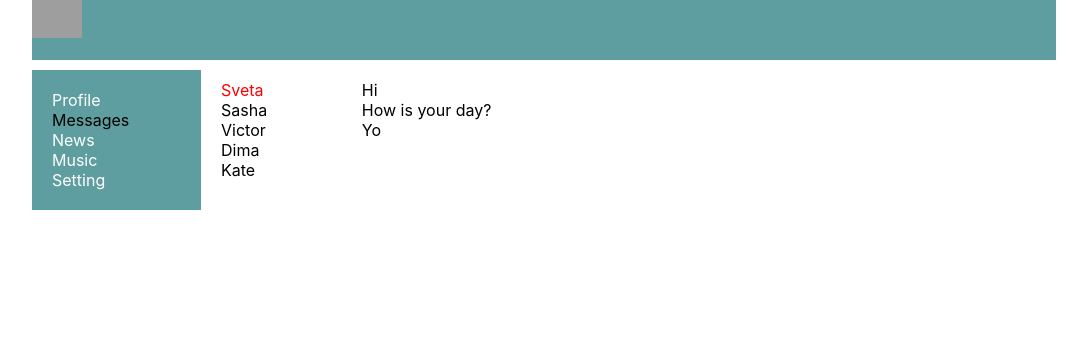
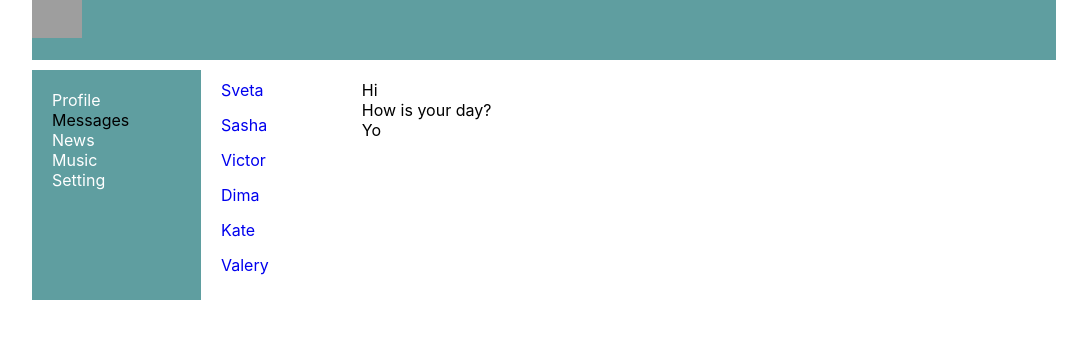
Before and after one commit to svetlanasukova/React-Social-network, a React (Create React App) app: page /dialogs in a window 1280 px wide. Shown: the top 338 px of the page, without its empty margins (96-1183 px from the left). Built offline with nearby package versions, Linux system fonts and the light colour scheme; grey boxes are pictures that could not be loaded.

Commit message:
Rote exact

```diff
--- a/src/App.js
+++ b/src/App.js
@@ -17,11 +17,11 @@ const App = () => {
                 <Header />
                 <Navbar />
                 <div className="app-wrapper-content">
-                    <Route path="/dialogs" component={Dialogs}/>
-                    <Route path="/profile" component={Profile}/>
-                    <Route path="/news" component={News}/>
-                    <Route path="/music" component={Music}/>
-                    <Route path="/settings" component={Settings}/>
+                    <Route exact path="/dialogs" component={Dialogs}/>
+                    <Route exact path="/profile" component={Profile}/>
+                    <Route exact path="/news" component={News}/>
+                    <Route exact path="/music" component={Music}/>
+                    <Route exact path="/settings" component={Settings}/>
                 </div>
             </div>
         </BrowserRouter>
--- a/src/components/Dialogs/Dialogs.jsx
+++ b/src/components/Dialogs/Dialogs.jsx
@@ -1,24 +1,28 @@
 import React from 'react';
 import s from './Dialogs.module.css';
+import {NavLink} from "react-router-dom";
 
 const Dialogs = (p) => {
     return(
         <div className={s.dialogs}>
             <div className={s.dialogsItems}>
                 <div className={s.dialog + ' ' + s.active}>
-                    Sveta
+                    <NavLink activeClassName={s.active} to="/dialogs/1">Sveta</NavLink>
                 </div>
                 <div className={s.dialog}>
-                    Sasha
+                    <NavLink activeClassName={s.active} to="/dialogs/2">Sasha</NavLink>
                 </div>
                 <div className={s.dialog}>
-                    Victor
+                    <NavLink activeClassName={s.active} to="/dialogs/3">Victor</NavLink>
                 </div>
                 <div className={s.dialog}>
-                    Dima
+                    <NavLink activeClassName={s.active} to="/dialogs/4">Dima</NavLink>
                 </div>
                 <div className={s.dialog}>
-                    Kate
+                    <NavLink activeClassName={s.active} to="/dialogs/5">Kate</NavLink>
+                </div>
+                <div className={s.dialog}>
+                    <NavLink activeClassName={s.active} to="/dialogs/6">Valery</NavLink>
                 </div>
             </div>
             <div className={s.messages}>
--- a/src/components/Dialogs/Dialogs.module.css
+++ b/src/components/Dialogs/Dialogs.module.css
@@ -4,6 +4,11 @@
 }
 .dialogsItems{
     padding: 10px;
+}
+.dialogsItems a{
+    text-decoration: none;
+    display: inline-block;
+    margin-bottom: 15px;
 }
 .dialogsItems .active{
     color: red;
```
